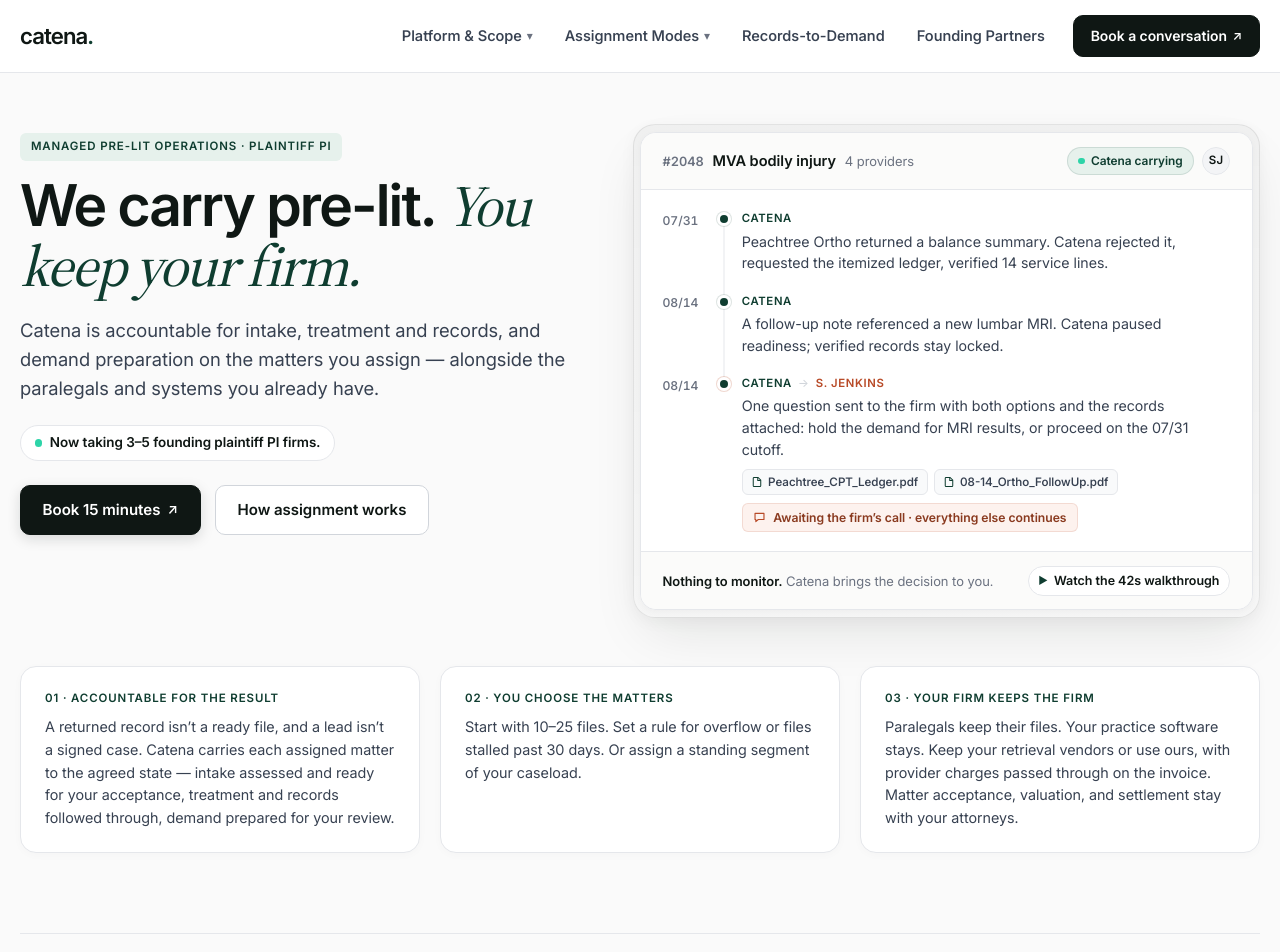
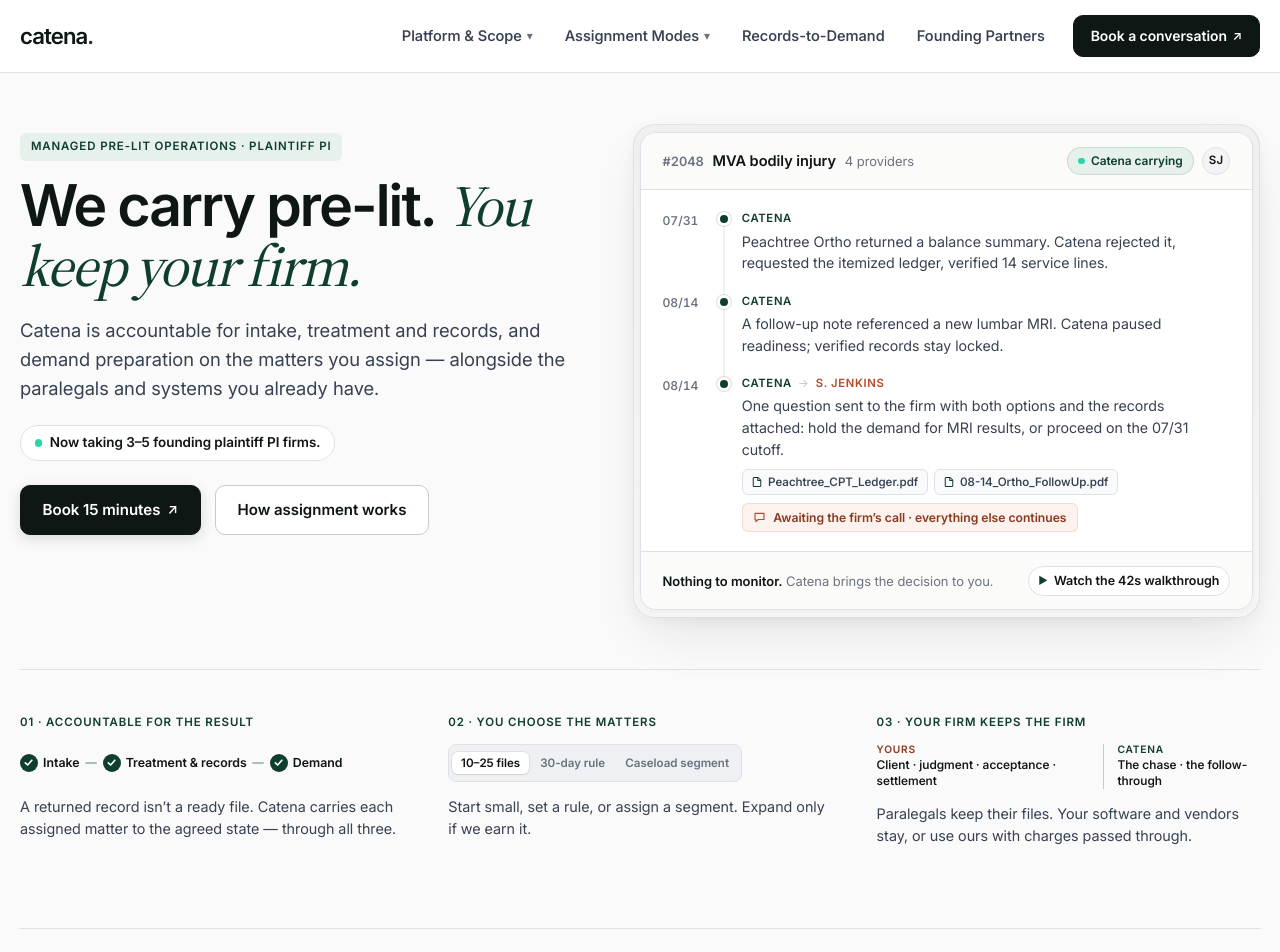
Before and after one commit to PrimeElixir/catena-landing, a Next.js app: page / in a window 1280 px wide. Shown: the top 952 px of the page. Built offline with nearby package versions, Linux system fonts and the light colour scheme.

Commit message:
Convert Hero strip to open columns with micro-diagrams and two-line captions

```diff
--- a/src/app/globals.css
+++ b/src/app/globals.css
@@ -29,8 +29,8 @@
   --ink-secondary: #374151;
   --muted: #6b7280;
 
-  --line: #e5e7eb;
-  --line-strong: #d1d5db;
+  --line: #dde1e6;
+  --line-strong: #c6cbd2;
 
   --accent: #0f3d30;
   --accent-hover: #0a2920;
@@ -701,18 +701,22 @@
 }
 
 .hero-pillar-strip {
-  margin-top: clamp(2.25rem, 3.8vw, 3.25rem);
+  margin-top: clamp(2.5rem, 4vw, 3.5rem);
+  padding-top: clamp(2rem, 3.5vw, 2.75rem);
+  border-top: 1px solid var(--line);
   display: grid;
   grid-template-columns: repeat(3, minmax(0, 1fr));
-  gap: 1.25rem;
+  gap: clamp(1.75rem, 3.5vw, 3rem);
+  align-items: start;
 }
 
 .hero-pillar-col {
-  padding: 1.4rem 1.5rem;
-  border-radius: 16px;
-  background: var(--surface);
-  border: 1px solid var(--line);
-  box-shadow: 0 2px 10px rgba(15, 23, 20, 0.025);
+  display: flex;
+  flex-direction: column;
+  padding: 0;
+  background: transparent;
+  border: none;
+  box-shadow: none;
 }
 
 .hero-pillar-kicker {
@@ -722,14 +726,204 @@
   text-transform: uppercase;
   letter-spacing: 0.08em;
   color: var(--accent);
-  margin-bottom: 0.55rem;
+}
+
+.strip-viz {
+  margin: 0.75rem 0 0.85rem;
+  min-height: 2.4rem;
+  display: flex;
+  align-items: center;
+}
+
+/* Col 01: Three-stage track (Intake · Treatment & records · Demand) */
+.strip-track {
+  display: inline-flex;
+  align-items: center;
+  flex-wrap: wrap;
+  gap: 0.35rem;
+}
+
+.strip-stage {
+  display: inline-flex;
+  align-items: center;
+  gap: 0.32rem;
+  font-size: 0.78rem;
+  font-weight: 600;
+  color: var(--ink);
+  white-space: nowrap;
+}
+
+.strip-check {
+  display: inline-flex;
+  width: 1.12rem;
+  height: 1.12rem;
+  align-items: center;
+  justify-content: center;
+  border-radius: 999px;
+  background: var(--accent);
+  color: #ffffff;
+  flex-shrink: 0;
+}
+
+.strip-check svg {
+  width: 0.7rem;
+  height: 0.7rem;
+}
+
+.strip-track-line {
+  width: 0.75rem;
+  height: 1.5px;
+  background: var(--accent);
+  opacity: 0.32;
+  border-radius: 999px;
+  transform-origin: left center;
+}
+
+/* Col 02: Segmented control (10-25 files | 30-day rule | Caseload segment) */
+.strip-segmented {
+  display: inline-flex;
+  align-items: center;
+  flex-wrap: wrap;
+  gap: 0.18rem;
+  padding: 0.2rem;
+  border-radius: 8px;
+  background: #eef0f3;
+  border: 1px solid var(--line);
+  width: fit-content;
+}
+
+.strip-seg-pill {
+  padding: 0.24rem 0.54rem;
+  border-radius: 6px;
+  font-size: 0.73rem;
+  font-weight: 600;
+  color: var(--muted);
+  white-space: nowrap;
+  line-height: 1.25;
+}
+
+.strip-seg-active {
+  background: var(--surface);
+  color: var(--ink);
+  box-shadow:
+    0 1px 2px rgba(15, 23, 20, 0.08),
+    0 0 0 1px rgba(15, 23, 20, 0.06);
+}
+
+/* Col 03: Two-column mini ledger (Yours vs Catena) */
+.strip-mini-ledger {
+  display: grid;
+  grid-template-columns: 1.15fr 0.85fr;
+  gap: 0.85rem;
+  width: 100%;
+  align-items: start;
+}
+
+.strip-ledger-side {
+  display: flex;
+  flex-direction: column;
+  gap: 0.16rem;
+}
+
+.strip-ledger-catena {
+  padding-left: 0.85rem;
+  border-left: 1px solid var(--line-strong);
+}
+
+.strip-ledger-head {
+  font-size: 0.64rem;
+  font-weight: 700;
+  text-transform: uppercase;
+  letter-spacing: 0.08em;
+  line-height: 1.1;
+}
+
+.strip-ledger-yours .strip-ledger-head {
+  color: var(--copper-ink);
+}
+
+.strip-ledger-catena .strip-ledger-head {
+  color: var(--accent);
+}
+
+.strip-ledger-items {
+  font-size: 0.75rem;
+  font-weight: 550;
+  color: var(--ink);
+  line-height: 1.32;
 }
 
 .hero-pillar-col p {
   margin: 0;
   font-size: 0.91rem;
-  line-height: 1.56;
+  line-height: 1.54;
   color: var(--ink-secondary);
+  max-width: 42ch;
+}
+
+/* One-shot entry stagger & 400ms Demand check completion */
+@keyframes stripColEnter {
+  from {
+    opacity: 0;
+    transform: translateY(6px);
+  }
+  to {
+    opacity: 1;
+    transform: translateY(0);
+  }
+}
+
+@keyframes stripCheckFill {
+  0% {
+    background: var(--accent-soft);
+    box-shadow: inset 0 0 0 1.5px var(--accent);
+    transform: scale(0.92);
+  }
+  60% {
+    background: var(--accent);
+    box-shadow: inset 0 0 0 0 var(--accent);
+    transform: scale(1.06);
+  }
+  100% {
+    background: var(--accent);
+    box-shadow: inset 0 0 0 0 var(--accent);
+    transform: scale(1);
+  }
+}
+
+@keyframes stripCheckStroke {
+  from {
+    stroke-dashoffset: 14;
+  }
+  to {
+    stroke-dashoffset: 0;
+  }
+}
+
+@media (prefers-reduced-motion: no-preference) {
+  .hero-pillar-col-1 {
+    animation: stripColEnter 0.42s var(--ease-out) 0.05s both;
+  }
+  .hero-pillar-col-2 {
+    animation: stripColEnter 0.42s var(--ease-out) 0.14s both;
+  }
+  .hero-pillar-col-3 {
+    animation: stripColEnter 0.42s var(--ease-out) 0.23s both;
+  }
+
+  .strip-track-line-final {
+    animation: progressFill 0.28s var(--ease-out) 0.28s both;
+  }
+
+  .strip-check-final {
+    animation: stripCheckFill 0.4s var(--ease-out) 0.46s both;
+  }
+
+  .strip-check-path-final {
+    stroke-dasharray: 14;
+    stroke-dashoffset: 14;
+    animation: stripCheckStroke 0.4s var(--ease-out) 0.52s forwards;
+  }
 }
 
 .hero-quick-points {
--- a/src/app/page.tsx
+++ b/src/app/page.tsx
@@ -87,31 +87,81 @@
           </div>
         </div>
 
-        {/* THREE-COLUMN STRIP DIRECTLY UNDER HERO */}
+        {/* THREE-COLUMN OPEN STRIP DIRECTLY UNDER HERO */}
         <div className="hero-pillar-strip wrap" aria-label="Core operating commitments">
-          <div className="hero-pillar-col">
+          {/* Col 01: Accountable for the result */}
+          <div className="hero-pillar-col hero-pillar-col-1">
             <span className="hero-pillar-kicker">01 · Accountable for the result</span>
+
+            <div className="strip-viz strip-track" aria-hidden="true">
+              <span className="strip-stage strip-stage-done">
+                <span className="strip-check">
+                  <svg viewBox="0 0 12 12" fill="none">
+                    <path d="M2.5 6.2L5 8.6L9.5 3.5" stroke="currentColor" strokeWidth="1.8" strokeLinecap="round" strokeLinejoin="round" />
+                  </svg>
+                </span>
+                <span>Intake</span>
+              </span>
+              <span className="strip-track-line strip-track-line-done" />
+              <span className="strip-stage strip-stage-done">
+                <span className="strip-check">
+                  <svg viewBox="0 0 12 12" fill="none">
+                    <path d="M2.5 6.2L5 8.6L9.5 3.5" stroke="currentColor" strokeWidth="1.8" strokeLinecap="round" strokeLinejoin="round" />
+                  </svg>
+                </span>
+                <span>Treatment &amp; records</span>
+              </span>
+              <span className="strip-track-line strip-track-line-final" />
+              <span className="strip-stage strip-stage-final">
+                <span className="strip-check strip-check-final">
+                  <svg viewBox="0 0 12 12" fill="none">
+                    <path className="strip-check-path-final" d="M2.5 6.2L5 8.6L9.5 3.5" stroke="currentColor" strokeWidth="1.8" strokeLinecap="round" strokeLinejoin="round" />
+                  </svg>
+                </span>
+                <span>Demand</span>
+              </span>
+            </div>
+
             <p>
-              A returned record isn’t a ready file, and a lead isn’t a signed
-              case. Catena carries each assigned matter to the agreed state —
-              intake assessed and ready for your acceptance, treatment and
-              records followed through, demand prepared for your review.
+              A returned record isn’t a ready file. Catena carries each assigned
+              matter to the agreed state — through all three.
             </p>
           </div>
-          <div className="hero-pillar-col">
+
+          {/* Col 02: You choose the matters */}
+          <div className="hero-pillar-col hero-pillar-col-2">
             <span className="hero-pillar-kicker">02 · You choose the matters</span>
+
+            <div className="strip-viz strip-segmented" aria-hidden="true">
+              <span className="strip-seg-pill strip-seg-active">10–25 files</span>
+              <span className="strip-seg-pill">30-day rule</span>
+              <span className="strip-seg-pill">Caseload segment</span>
+            </div>
+
             <p>
-              Start with 10–25 files. Set a rule for overflow or files stalled
-              past 30 days. Or assign a standing segment of your caseload.
+              Start small, set a rule, or assign a segment. Expand only if we
+              earn it.
             </p>
           </div>
-          <div className="hero-pillar-col">
+
+          {/* Col 03: Your firm keeps the firm */}
+          <div className="hero-pillar-col hero-pillar-col-3">
             <span className="hero-pillar-kicker">03 · Your firm keeps the firm</span>
+
+            <div className="strip-viz strip-mini-ledger" aria-hidden="true">
+              <div className="strip-ledger-side strip-ledger-yours">
+                <span className="strip-ledger-head">Yours</span>
+                <span className="strip-ledger-items">Client · judgment · acceptance · settlement</span>
+              </div>
+              <div className="strip-ledger-side strip-ledger-catena">
+                <span className="strip-ledger-head">Catena</span>
+                <span className="strip-ledger-items">The chase · the follow-through</span>
+              </div>
+            </div>
+
             <p>
-              Paralegals keep their files. Your practice software stays. Keep
-              your retrieval vendors or use ours, with provider charges passed
-              through on the invoice. Matter acceptance, valuation, and
-              settlement stay with your attorneys.
+              Paralegals keep their files. Your software and vendors stay, or
+              use ours with charges passed through.
             </p>
           </div>
         </div>
```
